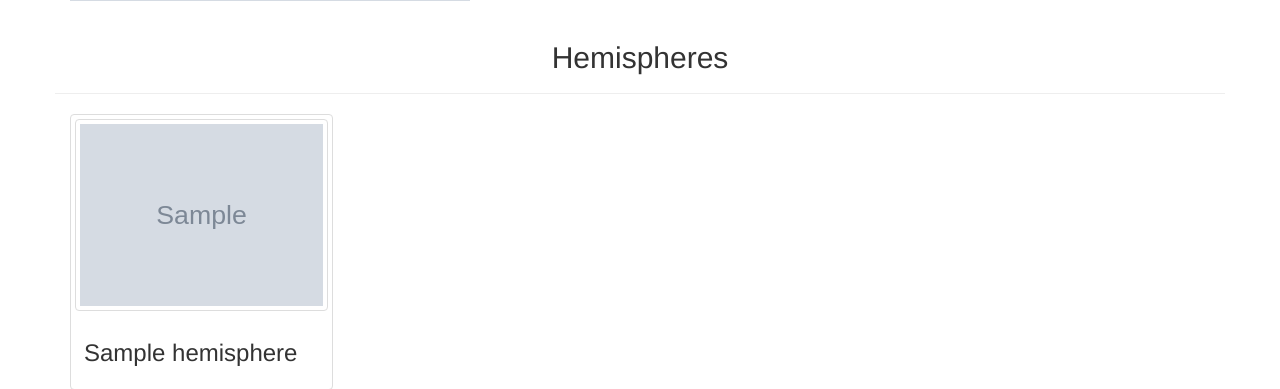
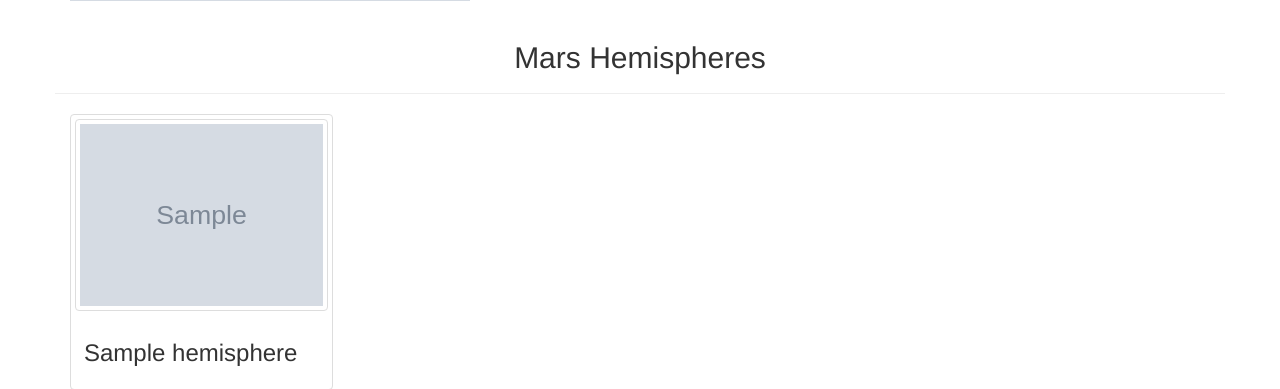
Before and after one commit to petersen-derek/Mission-to-Mars, a Flask app: page / in a window 1280 px wide. Shown: the part 766-1155 px from the top of the page. Run offline with Flask 2, Linux system fonts and the light colour scheme; grey boxes marked "Sample" are stand-in pictures; a database or web service that is not in the repository returns one stand-in record (values such as "Sample title"); some libraries are stand-ins or nearby versions.

Commit message:
Challenge Del 2 upload

```diff
--- a/templates/index.html
+++ b/templates/index.html
@@ -51,10 +51,10 @@
       <!-- Section for Hemishpere Images and links -->
       <div class="row" id="mars-hemispheres">
         <div class="page-header">
-          <h2 class="text-center">Hemispheres</h2>
+          <h2 class="text-center">Mars Hemispheres</h2>
         </div>
 
-        {% for hemisphere in mars.hemispheres %}
+        {% for hemisphere in mars.hemisphere %}
         <div class="col-md-3">
           <div class="thumbnail">
             <img src="{{hemisphere.img_url | default('static/images/error.png', true)}}" alt="..."
```
Also changed, not shown: scraping.py (+6 -5 lines), 1 other file.
